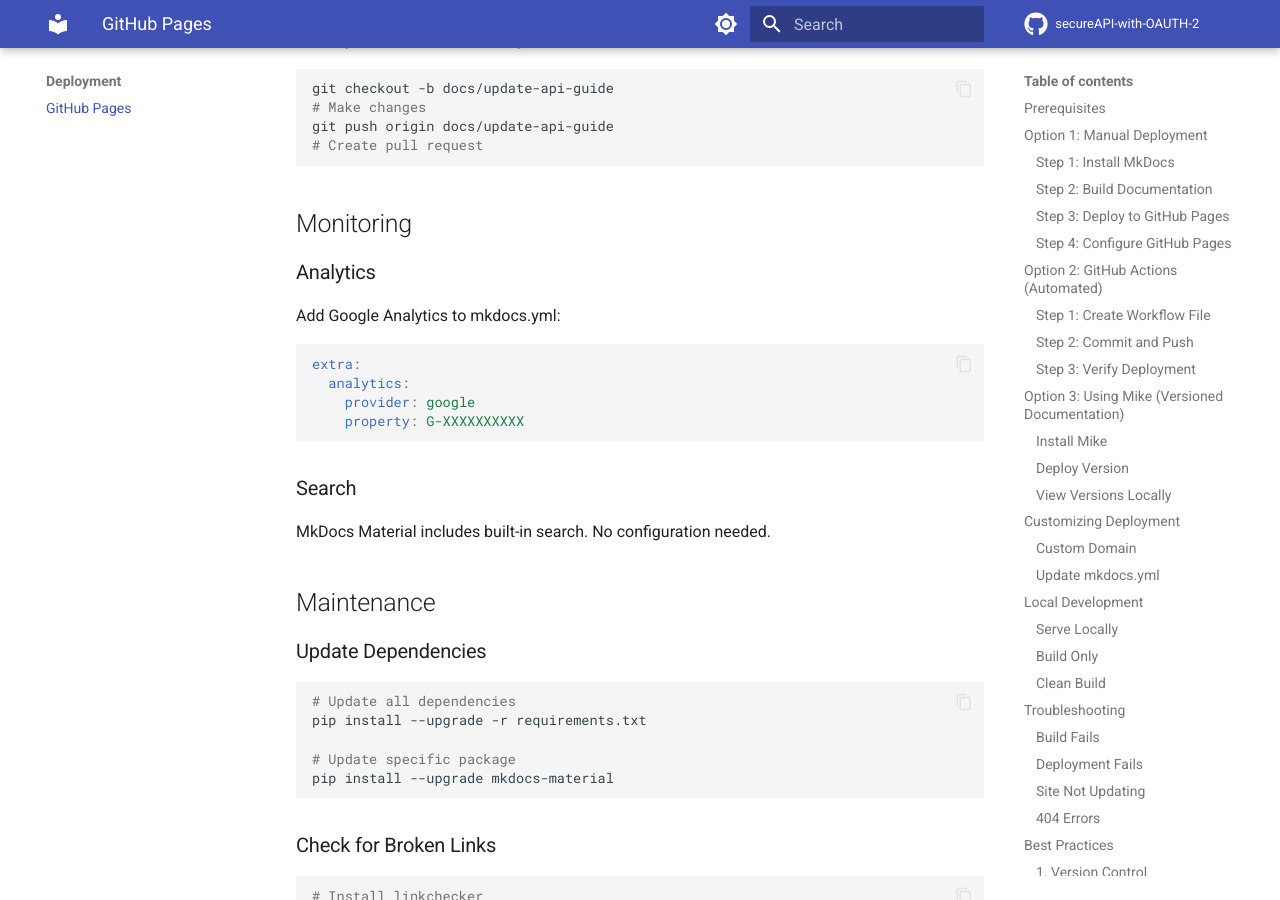
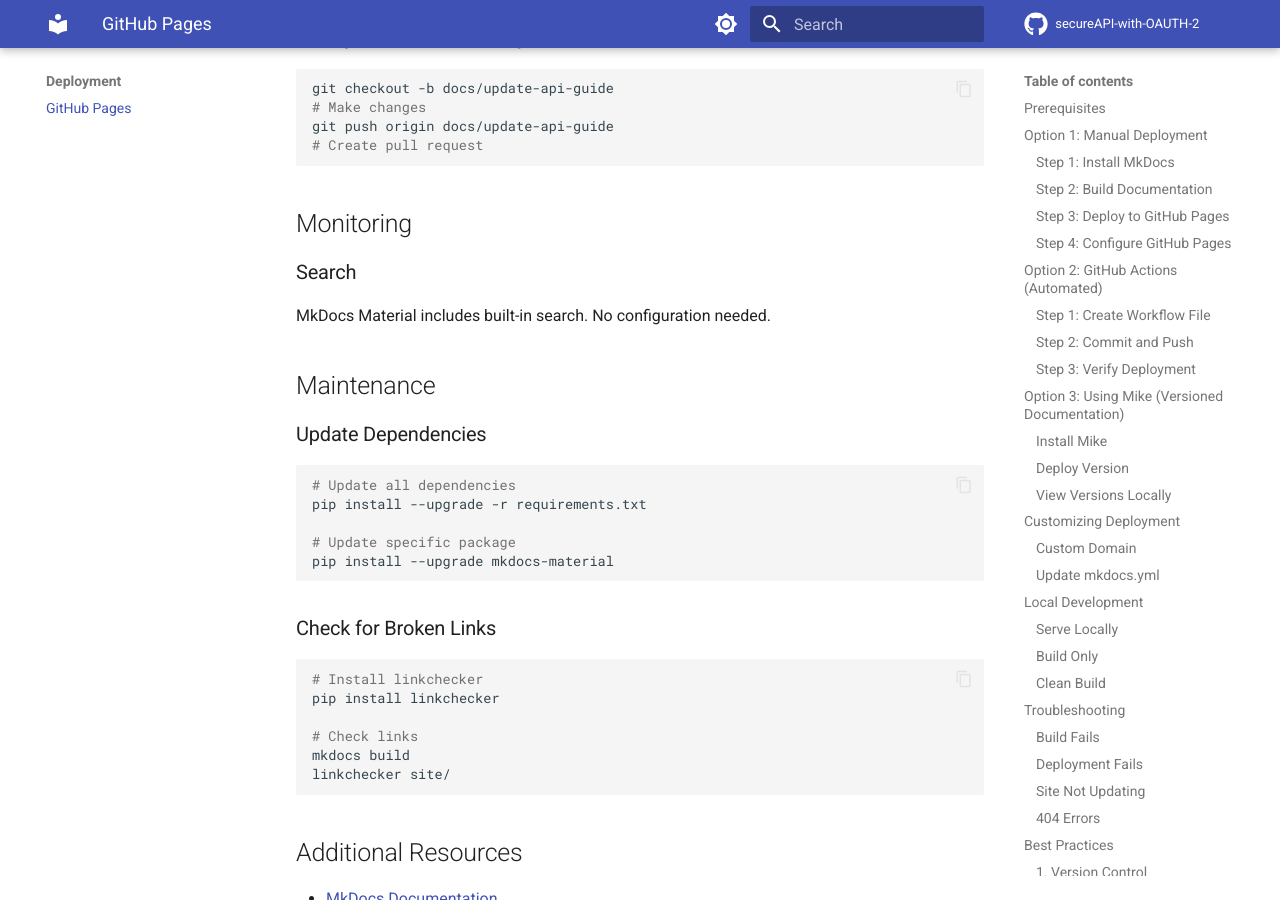
Before and after one commit to binnes/secureAPI-with-OAUTH-2, an MkDocs documentation site: the page built from docs/docs/deployment/github-pages.md, in a window 1280 px wide and 900 px high, scrolled down 6567 px. Built offline with MkDocs 1.6.1 and Material for MkDocs 9.7.7, drawn with Linux system fonts in a browser that asks for light colours; comment, search, counter and statistics services are not loaded; the version menu is left out.

Commit message:
updated mkdocs documentation

````diff
--- a/docs/docs/deployment/github-pages.md
+++ b/docs/docs/deployment/github-pages.md
@@ -305,17 +305,6 @@
 
 ## Monitoring
 
-### Analytics
-
-Add Google Analytics to mkdocs.yml:
-
-```yaml
-extra:
-  analytics:
-    provider: google
-    property: G-XXXXXXXXXX
-```
-
 ### Search
 
 MkDocs Material includes built-in search. No configuration needed.
````
